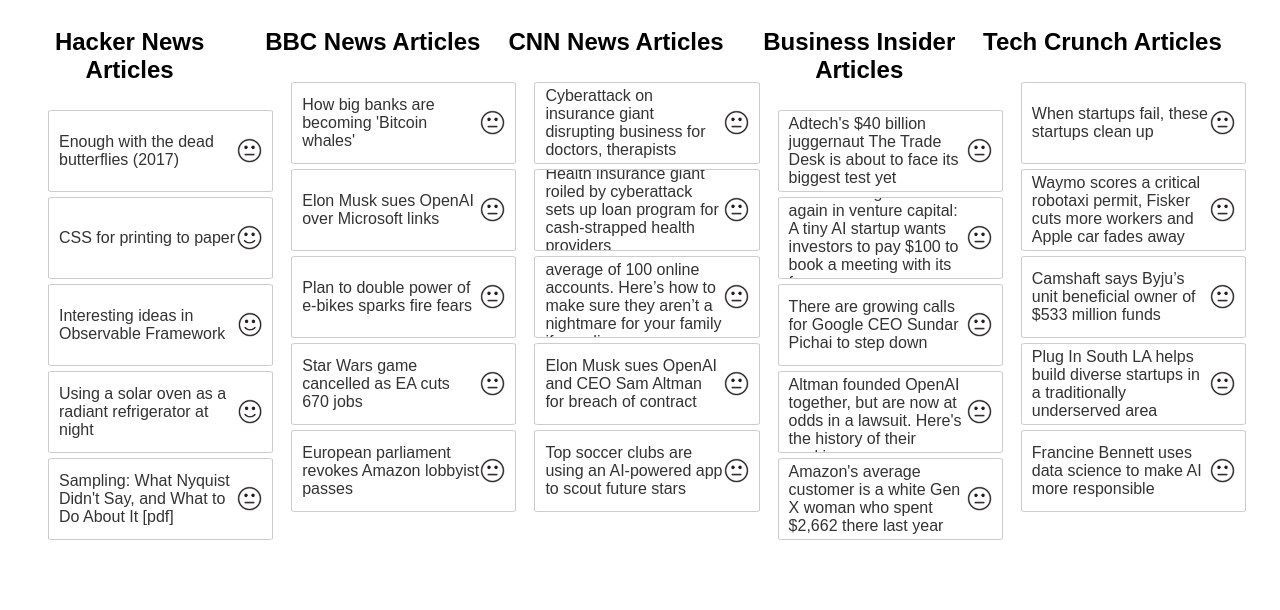
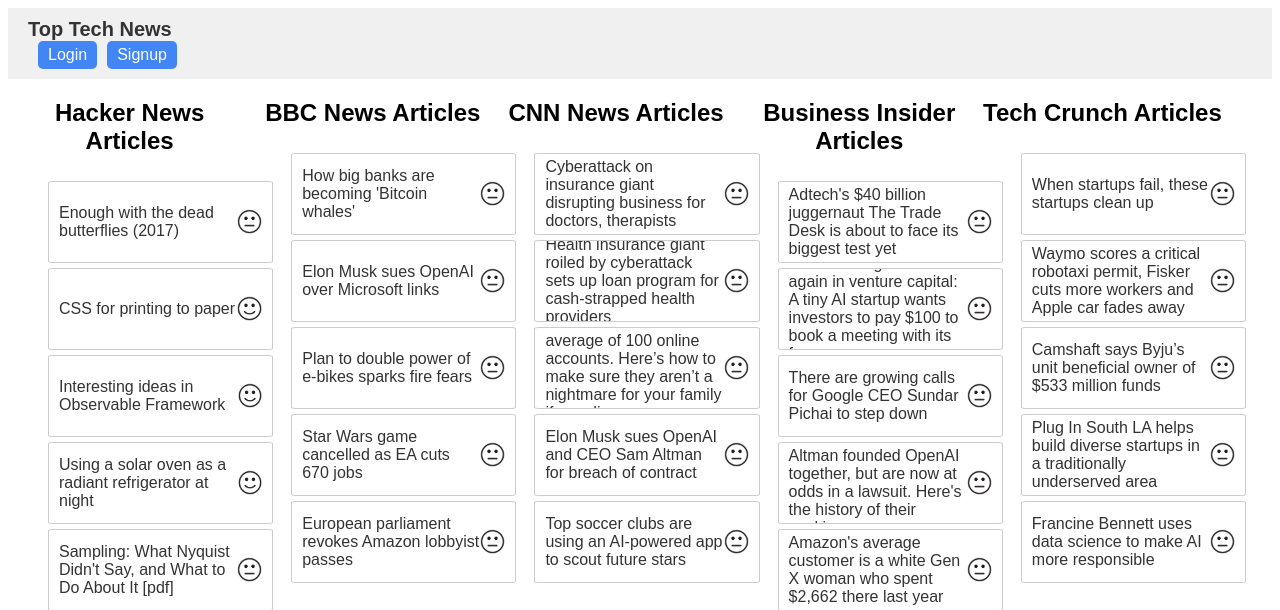
Before and after one commit to thomasbulll/TechNewsAggregator, a Flask app: page / in a window 1280 px wide. Shown: the top 610 px of the page. Run offline with Flask 3, Linux system fonts and the light colour scheme; data comes from the database, SQL or seed files in the repository.

Commit message:
Add basic header

```diff
--- a/static/style.css
+++ b/static/style.css
@@ -116,3 +116,35 @@ article {
 .form-control {
   margin: 0 auto;
 }
+
+.header {
+  background-color: #F0F0F0;
+  padding: 10px 20px;
+  display: flex;
+  justify-content: space-between;
+  align-items: center;
+}
+
+.header-title {
+  font-size: 20px;
+  font-weight: bold;
+  color: #333;
+}
+
+.header-buttons {
+  display: flex;
+}
+
+.btn-header {
+  margin-left: 10px;
+  background-color: #4285F4;
+  color: #fff;
+  border: none;
+  padding: 5px 10px;
+  border-radius: 5px;
+  cursor: pointer;
+}
+
+.btn-header:hover {
+  background-color: #337AB7;
+}
--- a/templates/base.html
+++ b/templates/base.html
@@ -5,6 +5,23 @@
   <link rel="stylesheet" href="{{ url_for('static', filename='style.css') }}">
 </head>
 <body>
+    <!--Navbar-->
+    <header class="header">
+        <div class="container-fluid">
+            <a class="nav-link" href="{{ url_for('index') }}">
+                <span class="header-title">Top Tech News</span>
+            </a>
+            <div class="header-buttons">
+                <!--Buttons-->
+                {% if current_user.is_authenticated %}
+                    <a role="button" class="btn btn-header" href="{{ url_for('logout') }}">Logout</a>
+                {% else %}
+                    <a role="button" class="btn btn-header" href="{{ url_for('login') }}">Login</a>
+                    <a role="button" class="btn btn-header" href="{{ url_for('signup') }}">Signup</a>
+                {% endif %}
+            </div>
+        </div>
+    </header>
     <div class="container">
         <!--Flash messages-->
         {% with messages = get_flashed_messages(with_categories=true) %}
```
